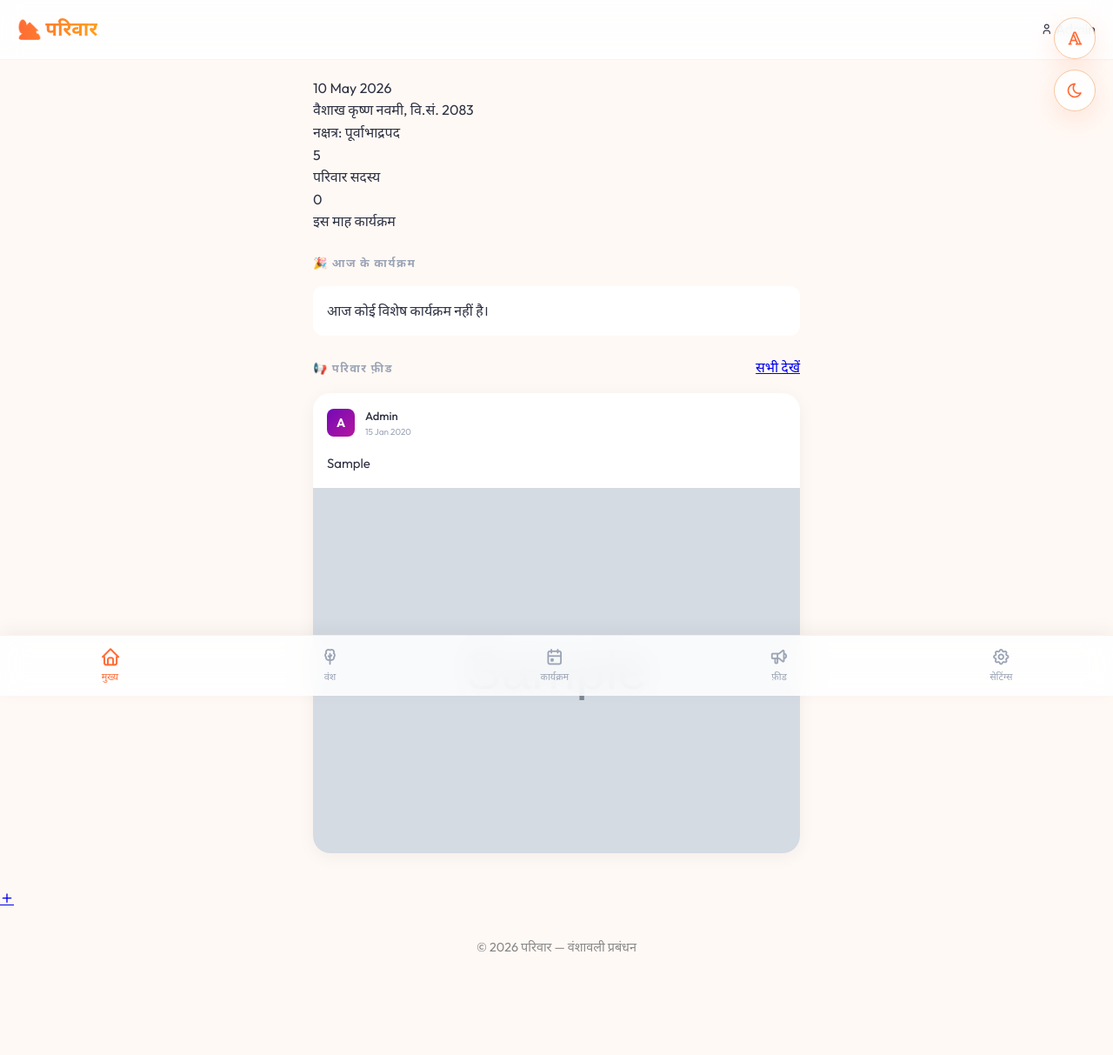
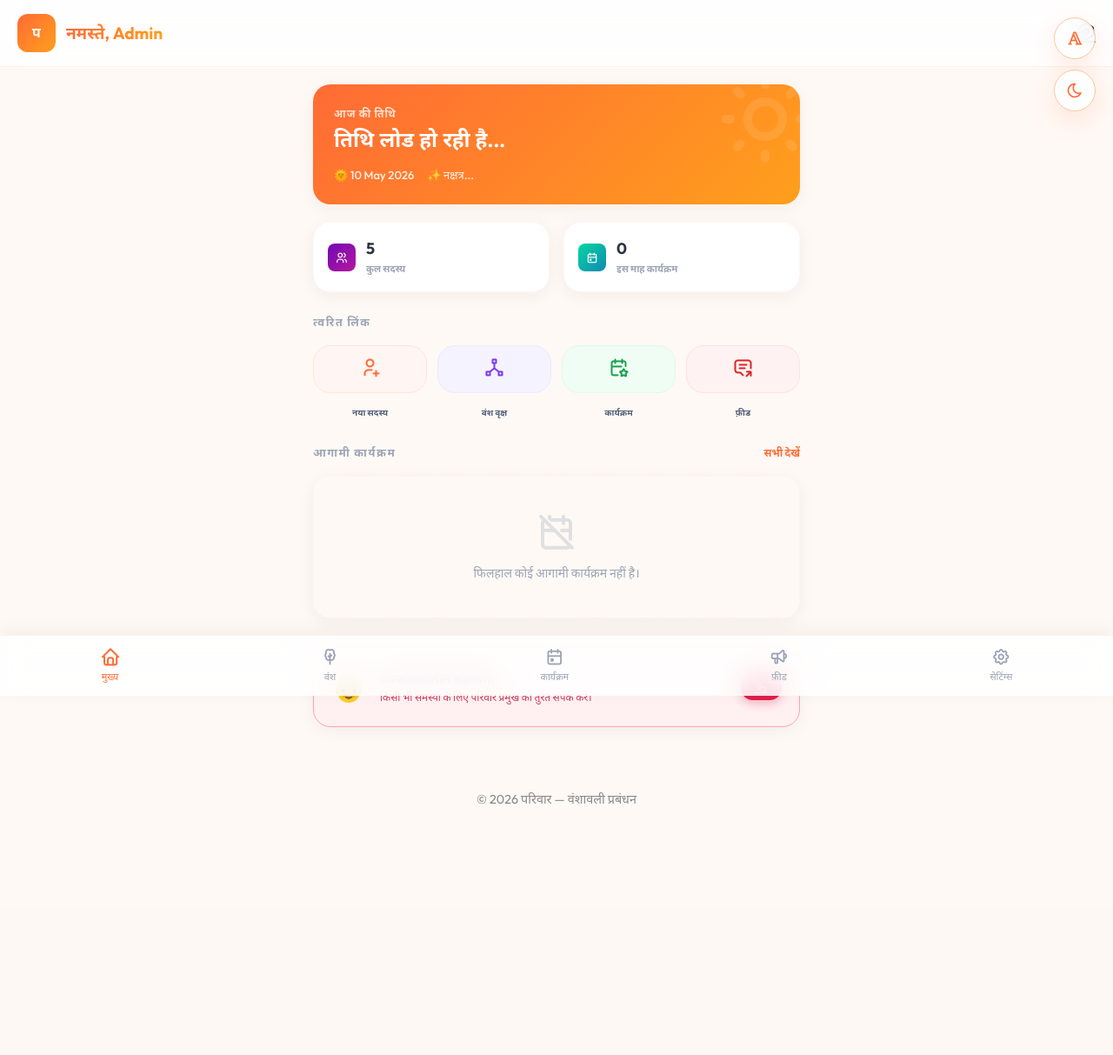
Before and after one commit to Mayurrrrrrrrrr/parivar, a PHP site: page /pages/dashboard.php in a window 1280 px wide. Shown: the whole page at 87% size. After the commit the page ends 924 px from the top, so only its background shows below. Run offline with PHP 8.4, Linux system fonts and the light colour scheme; a user stored in the database is signed in; data comes from the database, SQL or seed files in the repository; tables that the repository leaves empty hold one stand-in row (values such as "Sample post"); grey boxes marked "Sample" are stand-in pictures; data that the repository does not hold is empty; some libraries are stand-ins or nearby versions.

Commit message:
Ultra-Modern Dashboard Redesign with Vibrant UI

```diff
--- a/pages/dashboard.php
+++ b/pages/dashboard.php
@@ -1,125 +1,155 @@
 <?php
 /**
- * डैशबोर्ड — मुख्य पृष्ठ (v2.0)
+ * मुख्य डैशबोर्ड (v2.0)
  */
 require_once __DIR__ . '/../includes/header.php';
 requireLogin();
 
 $parivar_id = currentParivarId();
-$today = gregorianToVS((int)date('d'), (int)date('m'), (int)date('Y'));
 
 // Stats
 $stmt = $pdo->prepare("SELECT COUNT(*) FROM vyakti WHERE parivar_id = ?");
 $stmt->execute([$parivar_id]);
-$member_count = $stmt->fetchColumn();
+$total_members = $stmt->fetchColumn();
 
-$stmt = $pdo->prepare("SELECT COUNT(*) FROM karyakram WHERE parivar_id = ? AND MONTH(tithi_gregorian) = MONTH(CURDATE())");
+$stmt = $pdo->prepare("SELECT COUNT(*) FROM karyakram WHERE parivar_id = ? AND tithi_gregorian >= CURDATE() AND tithi_gregorian <= DATE_ADD(CURDATE(), INTERVAL 30 DAY)");
 $stmt->execute([$parivar_id]);
-$month_event_count = $stmt->fetchColumn();
+$month_events = $stmt->fetchColumn();
 
-// Today's events
-$stmt = $pdo->prepare("SELECT k.*, v.pratham_naam, v.kul_naam FROM karyakram k LEFT JOIN vyakti v ON k.vyakti_id = v.id WHERE k.parivar_id = ? AND k.tithi_gregorian = CURDATE()");
+// Upcoming
+$stmt = $pdo->prepare("SELECT * FROM karyakram WHERE parivar_id = ? AND tithi_gregorian >= CURDATE() ORDER BY tithi_gregorian ASC LIMIT 3");
 $stmt->execute([$parivar_id]);
-$today_events = $stmt->fetchAll();
+$upcoming = $stmt->fetchAll();
 
-// Countdown Banner (Next 3 days)
-$stmt = $pdo->prepare("
-    SELECT k.*, v.pratham_naam, v.kul_naam, DATEDIFF(tithi_gregorian, CURDATE()) as days_left
-    FROM karyakram k
-    LEFT JOIN vyakti v ON k.vyakti_id = v.id
-    WHERE k.parivar_id = ?
-    AND tithi_gregorian BETWEEN DATE_ADD(CURDATE(), INTERVAL 1 DAY) AND DATE_ADD(CURDATE(), INTERVAL 3 DAY)
-    ORDER BY tithi_gregorian LIMIT 1
-");
-$stmt->execute([$parivar_id]);
-$countdown_event = $stmt->fetch();
+// Panchang Info (Today)
+$today = date('Y-m-d');
+$panchang_data = [];
+$ch = curl_init("https://parivar.yuktaa.com/api/panchang.php?action=convert&gregorian=$today");
+curl_setopt($ch, CURLOPT_RETURNTRANSFER, true);
+$res = curl_exec($ch);
+if ($res) {
+    $pj = json_decode($res, true);
+    if ($pj && $pj['safalta']) $panchang_data = $pj['data'];
+}
+curl_close($ch);
 ?>
 
 <header class="app-header">
-    <h1>🏡 परिवार</h1>
-    <div class="user-chip"><i class="ti ti-user" style="font-size:14px"></i> <?php echo s(getUserName()); ?></div>
+    <div style="display:flex; align-items:center; gap:12px;">
+        <div class="avatar avatar-saffron">प</div>
+        <h1 style="font-size: 1.2rem;">नमस्ते, <?php echo s($_SESSION['naam']); ?></h1>
+    </div>
+    <a href="/pages/settings.php" style="color:var(--text-main); font-size:22px;"><i class="ti ti-settings-2"></i></a>
 </header>
 
 <div class="page-content">
 
-    <!-- Countdown Banner -->
-    <?php if ($countdown_event): ?>
-    <div style="background:#FAEEDA;border-radius:12px;padding:10px 14px;margin-bottom:12px;display:flex;align-items:center;gap:10px;">
-        <span style="font-size:20px"><?php echo getEventIcon($countdown_event['prakar']); ?></span>
-        <div>
-            <div style="font-size:13px;font-weight:500;color:#854F0B">
-                <?php echo s($countdown_event['pratham_naam'] ?: $countdown_event['shirshak']); ?> का जन्मदिन <?php echo $countdown_event['days_left']; ?> दिन में है!
+    <!-- Hero Card -->
+    <div class="card" style="background: linear-gradient(135deg, var(--rang-pramukh), #FF9F1C); border: none; color: white; position: relative; overflow: hidden; padding: 24px;">
+        <div style="position: relative; z-index: 2;">
+            <p style="font-size: 12px; font-weight: 600; opacity: 0.8; margin-bottom: 4px; text-transform: uppercase; letter-spacing: 1px;">आज की तिथि</p>
+            <h2 style="color:white; font-size: 24px; margin-bottom: 8px;" class="devanagari">
+                <?php echo $panchang_data['formatted'] ?? 'तिथि लोड हो रही है...'; ?>
+            </h2>
+            <div style="display: flex; gap: 15px; font-size: 13px; opacity: 0.9; font-weight: 500;">
+                <span>🌞 <?php echo date('d M Y'); ?></span>
+                <span>✨ <?php echo $panchang_data['nakshatra'] ?? 'नक्षत्र...'; ?></span>
             </div>
-            <div style="font-size:11px;color:#9C7A6A"><?php echo s($countdown_event['tithi_vs']); ?> | <?php echo date('d M', strtotime($countdown_event['tithi_gregorian'])); ?></div>
         </div>
-        <?php
-            $msg = urlencode("🙏 " . ($countdown_event['pratham_naam'] ?: $countdown_event['shirshak']) . " का जन्मदिन " . date('d M', strtotime($countdown_event['tithi_gregorian'])) . " (" . $countdown_event['tithi_vs'] . ") को है। परिवार की ओर से हार्दिक शुभकामनाएँ! 🎂");
-            $wa_url = "https://wa.me/?text={$msg}";
-        ?>
-        <a href="<?php echo $wa_url; ?>" style="margin-left:auto;font-size:20px" target="_blank">📱</a>
-    </div>
-    <?php endif; ?>
-
-    <!-- Panchang Hero -->
-    <div class="panchang-card">
-        <div class="greg-date"><?php echo date('d F Y'); ?></div>
-        <div class="vs-date"><?php echo $today['formatted']; ?></div>
-        <div class="nakshatra">नक्षत्र: <?php echo $today['nakshatra']; ?></div>
+        <i class="ti ti-sun" style="position: absolute; right: -20px; top: -20px; font-size: 120px; color: rgba(255,255,255,0.1);"></i>
     </div>
 
-    <!-- Stats row -->
-    <div class="cards-grid">
-        <div class="stat-card"><div class="stat-number"><?php echo $member_count; ?></div><div class="stat-label">परिवार सदस्य</div></div>
-        <div class="stat-card"><div class="stat-number"><?php echo $month_event_count; ?></div><div class="stat-label">इस माह कार्यक्रम</div></div>
+    <!-- Quick Stats Row -->
+    <div style="display: grid; grid-template-columns: 1fr 1fr; gap: 16px; margin-bottom: 24px;">
+        <div class="card" style="margin-bottom: 0; padding: 16px; display: flex; align-items: center; gap: 12px;">
+            <div class="avatar avatar-sm avatar-purple"><i class="ti ti-users"></i></div>
+            <div>
+                <div style="font-size: 18px; font-weight: 800;"><?php echo $total_members; ?></div>
+                <div style="font-size: 11px; font-weight: 600; color: var(--text-muted);">कुल सदस्य</div>
+            </div>
+        </div>
+        <div class="card" style="margin-bottom: 0; padding: 16px; display: flex; align-items: center; gap: 12px;">
+            <div class="avatar avatar-sm avatar-teal"><i class="ti ti-calendar-event"></i></div>
+            <div>
+                <div style="font-size: 18px; font-weight: 800;"><?php echo $month_events; ?></div>
+                <div style="font-size: 11px; font-weight: 600; color: var(--text-muted);">इस माह कार्यक्रम</div>
+            </div>
+        </div>
     </div>
 
-    <!-- Today's events -->
-    <div class="section-header"><span class="section-title">🎉 आज के कार्यक्रम</span></div>
-    <?php if (empty($today_events)): ?>
-        <p class="text-muted text-center" style="padding: 1rem; background: var(--bg-card); border-radius: 12px;">आज कोई विशेष कार्यक्रम नहीं है।</p>
+    <!-- Modern Action Grid -->
+    <div class="section-header">
+        <span class="section-title">त्वरित लिंक</span>
+    </div>
+    <div style="display: grid; grid-template-columns: repeat(4, 1fr); gap: 12px; margin-bottom: 24px;">
+        <a href="/pages/sadasy_banao.php" style="text-decoration: none; text-align: center;">
+            <div class="card" style="margin-bottom: 8px; padding: 12px; background: #FFF5F2; border-color: #FFE5D9; box-shadow: none;">
+                <i class="ti ti-user-plus" style="font-size: 24px; color: var(--rang-pramukh);"></i>
+            </div>
+            <span style="font-size: 10px; font-weight: 700; color: var(--text-secondary);">नया सदस्य</span>
+        </a>
+        <a href="/pages/vansh_vriksha.php" style="text-decoration: none; text-align: center;">
+            <div class="card" style="margin-bottom: 8px; padding: 12px; background: #F5F3FF; border-color: #EDE9FE; box-shadow: none;">
+                <i class="ti ti-hierarchy-2" style="font-size: 24px; color: #7C3AED;"></i>
+            </div>
+            <span style="font-size: 10px; font-weight: 700; color: var(--text-secondary);">वंश वृक्ष</span>
+        </a>
+        <a href="/pages/karyakram.php" style="text-decoration: none; text-align: center;">
+            <div class="card" style="margin-bottom: 8px; padding: 12px; background: #F0FDF4; border-color: #DCFCE7; box-shadow: none;">
+                <i class="ti ti-calendar-star" style="font-size: 24px; color: #16A34A;"></i>
+            </div>
+            <span style="font-size: 10px; font-weight: 700; color: var(--text-secondary);">कार्यक्रम</span>
+        </a>
+        <a href="/pages/parivar_feed.php" style="text-decoration: none; text-align: center;">
+            <div class="card" style="margin-bottom: 8px; padding: 12px; background: #FEF2F2; border-color: #FEE2E2; box-shadow: none;">
+                <i class="ti ti-message-2-share" style="font-size: 24px; color: #DC2626;"></i>
+            </div>
+            <span style="font-size: 10px; font-weight: 700; color: var(--text-secondary);">फ़ीड</span>
+        </a>
+    </div>
+
+    <!-- Upcoming Events Section -->
+    <div class="section-header">
+        <span class="section-title">आगामी कार्यक्रम</span>
+        <a href="/pages/karyakram.php" style="font-size: 12px; font-weight: 600; color: var(--rang-pramukh); text-decoration: none;">सभी देखें</a>
+    </div>
+
+    <?php if (empty($upcoming)): ?>
+        <div class="card" style="text-align: center; padding: 40px 20px; border-style: dashed; background: transparent;">
+            <i class="ti ti-calendar-off" style="font-size: 48px; color: var(--text-muted); opacity: 0.3; margin-bottom: 12px; display: block;"></i>
+            <p style="color: var(--text-muted); font-size: 14px;">फिलहाल कोई आगामी कार्यक्रम नहीं है।</p>
+        </div>
     <?php else: ?>
-        <?php foreach ($today_events as $e): ?>
-            <a href="vyakti.php?id=<?php echo $e['vyakti_id']; ?>" class="event-card">
-                <div class="avatar avatar-saffron"><?php echo mb_substr($e['pratham_naam'] ?: 'P', 0, 1); ?></div>
-                <div class="dual-date">
-                    <div class="greg"><?php echo s($e['shirshak']); ?></div>
-                    <div class="vs"><?php echo s($e['tithi_vs']); ?></div>
+        <?php foreach ($upcoming as $e): ?>
+            <div class="event-card">
+                <div class="avatar avatar-saffron"><?php echo getEventIcon($e['prakar']); ?></div>
+                <div style="flex:1">
+                    <div style="font-size: 14px; font-weight: 600; color: var(--text-main);"><?php echo s($e['shirshak']); ?></div>
+                    <div class="vs-pill"><?php echo s($e['tithi_vs']); ?></div>
                 </div>
-                <span class="countdown-chip chip-today">आज</span>
-            </a>
+                <div style="text-align: right;">
+                    <div style="font-size: 13px; font-weight: 700; color: var(--text-main);"><?php echo date('d M', strtotime($e['tithi_gregorian'])); ?></div>
+                    <div style="font-size: 10px; color: var(--text-muted);"><?php echo date('Y', strtotime($e['tithi_gregorian'])); ?></div>
+                </div>
+            </div>
         <?php endforeach; ?>
     <?php endif; ?>
 
-    <!-- Recent Posts -->
-    <div class="section-header">
-        <span class="section-title">📢 परिवार फ़ीड</span>
-        <a href="parivar_feed.php" class="section-link">सभी देखें</a>
+    <!-- Senior Safety Check -->
+    <div class="card" style="margin-top: 32px; background: #FFF1F2; border: 1.5px solid #FDA4AF;">
+        <div style="display:flex; align-items:center; gap:16px;">
+            <div style="font-size: 32px;">👵</div>
+            <div style="flex:1">
+                <h3 style="font-size: 15px; color: #9F1239;">आपातकालीन सहायता</h3>
+                <p style="font-size: 12px; color: #BE123C; opacity: 0.8;">किसी भी समस्या के लिए परिवार प्रमुख को तुरंत संपर्क करें।</p>
+            </div>
+            <a href="tel:919999999999" class="btn btn-primary" style="width: auto; background: #E11D48; box-shadow: 0 4px 12px rgba(225, 29, 72, 0.3); padding: 8px 16px;">
+                <i class="ti ti-phone"></i>
+            </a>
+        </div>
     </div>
-    <?php
-    $stmt = $pdo->prepare("SELECT f.*, u.naam as user_naam FROM parivar_feed f JOIN users u ON f.user_id = u.id WHERE f.parivar_id = ? ORDER BY f.banaya_at DESC LIMIT 2");
-    $stmt->execute([$parivar_id]);
-    $feeds = $stmt->fetchAll();
-    foreach ($feeds as $f): ?>
-        <div class="feed-card">
-            <div class="feed-card-header">
-                <div class="avatar avatar-sm avatar-purple"><?php echo mb_substr($f['user_naam'], 0, 1); ?></div>
-                <div>
-                    <div style="font-size:13px;font-weight:500"><?php echo s($f['user_naam']); ?></div>
-                    <div style="font-size:10px;color:var(--text-muted)"><?php echo time_ago($f['banaya_at']); ?></div>
-                </div>
-            </div>
-            <div class="feed-card-body"><?php echo nl2br(s($f['sandesh'])); ?></div>
-            <?php if ($f['photo_url']): ?>
-                <img src="/parivar/<?php echo $f['photo_url']; ?>" class="feed-card-photo">
-            <?php endif; ?>
-        </div>
-    <?php endforeach; ?>
 
 </div>
 
-<!-- FAB -->
-<a href="karyakram.php?action=new" class="fab"><i class="ti ti-plus"></i></a>
-
-<!-- Bottom Nav -->
 <?php include '../includes/nav.php'; ?>
 <?php require_once __DIR__ . '/../includes/footer.php'; ?>
```
